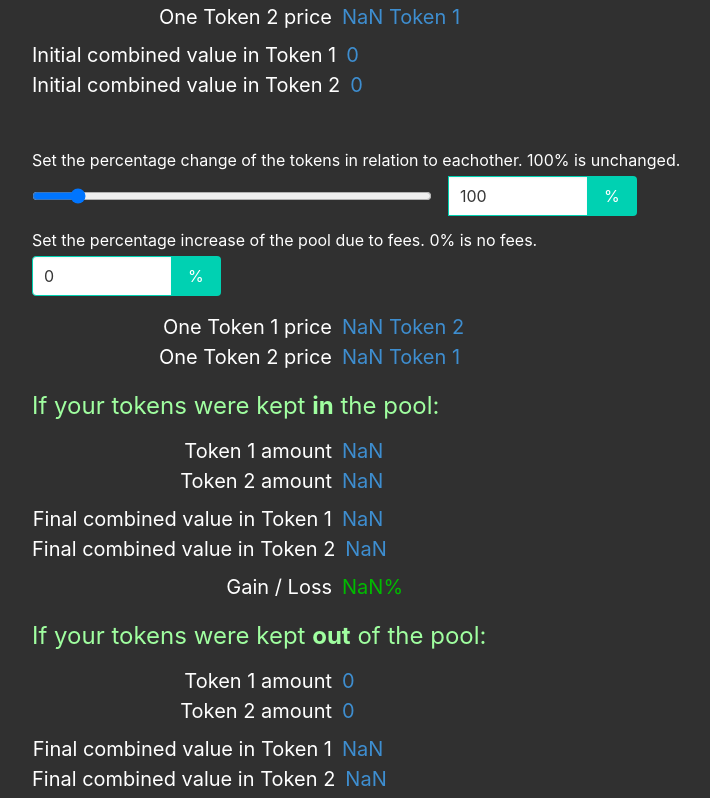
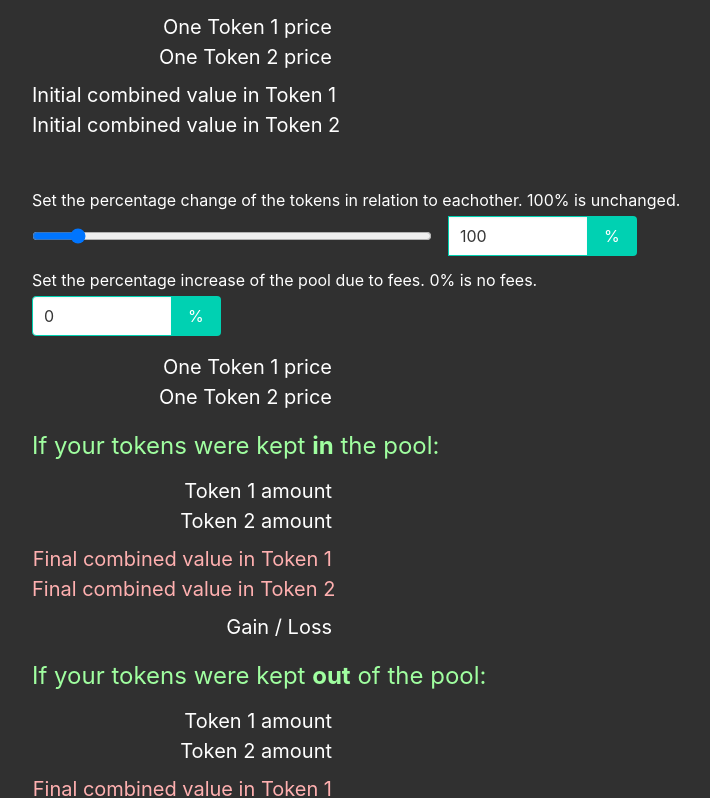
Before and after one commit to dpet/derfi, a React (Create React App) app: page /impermanentLoss in a window 1280 px wide. Shown: the part 347-1145 px from the top of the page, without its empty margins (32-742 px from the left). Built offline with nearby package versions, Linux system fonts and the light colour scheme.

Commit message:
formatting fixed

```diff
--- a/src/App.scss
+++ b/src/App.scss
@@ -104,6 +104,9 @@ html, body{
 }
 .light-green{
   color: #a0ffa0;
+}
+.light-red{
+  color: #ffb0b0;
 }
 
 .address-input{
--- a/src/components/pages/ImpermanentLoss.jsx
+++ b/src/components/pages/ImpermanentLoss.jsx
@@ -19,16 +19,16 @@ export default function ImpermanentLoss(){
 			<p className="mb-3">
 				This tool is a calculator that looks at how impermanent loss and fees can affect Liquidity Pool deposits. Name your tokens and enter a starting value for them. This represents the amount of tokens initially deposited into a Liquidity Pool. At the time of deposit, it is assumed that the amounts will equal each other in value.</p>
 			<p className="mb-3">
-				After the initial conditions are set, adjust the token values relative to eachother and the fees generated by the pool to see if the end result leads to a loss or a gain. The relative value slider starts at 100%. Lowering it to 50% is equivalent to increasing it to 200% since impermant loss results from relative changes in value in either direction.
+				After the initial conditions are set, adjust the token values relative to each other and the fees generated by the pool to see if the end result leads to a loss or a gain. The relative value slider starts at 100%. Lowering it to 50% is equivalent to increasing it to 200% since impermant loss results from relative changes in value in either direction.
 			</p>
 			<p className="mb-3">
-				<a href="https://pintail.medium.com/uniswap-a-good-deal-for-liquidity-providers-104c0b6816f2" target="_blank" className="light-blue">Here</a> is a good article on it. It is worth following along with the example by entering the values into this calculator.
+				<a href="https://pintail.medium.com/uniswap-a-good-deal-for-liquidity-providers-104c0b6816f2" target="_blank" className="light-blue">Here</a> is a good article on it. It is worth following along with the example by entering the values into this calculator for learning.
 			</p>
 			<p className="mb-3">
 				Keep the fees at 0 to see only the impermant loss.
 			</p>
 			<p className="mb-3">
-				The combined value fields show the value if one token is sold for the other. At the time of deposit it is assumed that the values equal eachother so if one token is sold for the other then the combined value is twice the token value sold to. ie. if the initial amounts are 1 Eth and 100 Dai then the combined value in Eth is 2 Eth since selling 100 Dai will get you 1 Eth. It is a way of representing the total value of the tokens combined and can be a useful way to compare them. The final combined value if the tokens are kept out of the pools relies on the final price change of the tokens since their values can vary and will likely not equal eachother.
+				The combined value fields show the value if one token is sold for the other. At the time of deposit it is assumed that the values equal each other so if one token is sold for the other then the combined value is twice the token value sold to. ie. if the initial amounts are 1 Eth and 100 Dai then the combined value in Eth is 2 Eth since selling 100 Dai will get you 1 Eth. It is a way of representing the total value of the tokens combined and can be a useful way to compare them. The final combined value if the tokens are kept out of the pools relies on the final price change of the tokens since their values can vary and will likely not equal eachother.
 			</p>
 
 		</div>}
@@ -71,29 +71,30 @@ export default function ImpermanentLoss(){
 					onChange={e => setToken2Amount(parseFloat(e.target.value))} />
 			</div>
 		</div>
+		<div className="red mb-4">{!entered() && 'Values cannot be 0'}</div>
 
 		<div className="is-size-5 mb-6">
 			<div className="factory-list mb-2">
 				<span className="factory-list-name">Constant Product</span>
-				<span className="factory-list-amount has-text-info">{constantProduct()}</span>
+				<span className="factory-list-amount has-text-info">{entered() && format(constantProduct())}</span>
 			</div>
 
 			<div className="factory-list">
 				<span className="factory-list-name">One {token1Name ? token1Name : 'Token 1'} price</span>
-				<span className="factory-list-amount has-text-info">{token2Amount / token1Amount} {token2Name ? token2Name : 'Token 2'}</span>
+				<span className="factory-list-amount has-text-info">{entered() && `${format(token2Amount / token1Amount)} ${token2Name ? token2Name : 'Token 2'}`}</span>
 			</div>
 			<div className="factory-list mb-2">
 				<span className="factory-list-name">One {token2Name ? token2Name : 'Token 2'} price</span>
-				<span className="factory-list-amount has-text-info">{token1Amount / token2Amount} {token1Name ? token1Name : 'Token 1'}</span>
+				<span className="factory-list-amount has-text-info">{entered() && `${format(token1Amount / token2Amount)} ${token1Name ? token1Name : 'Token 1'}`}</span>
 			</div>
 
 			<div className="factory-list">
 				<span className="factory-list-name">Initial combined value in {token1Name ? token1Name : 'Token 1'}</span>
-				<span className="factory-list-amount has-text-info">{token1Amount * 2}</span>
+				<span className="factory-list-amount has-text-info">{entered() && token1Amount * 2}</span>
 			</div>
 			<div className="factory-list mb-2">
 				<span className="factory-list-name">Initial combined value in {token2Name ? token2Name : 'Token 2'}</span>
-				<span className="factory-list-amount has-text-info">{token2Amount * 2}</span>
+				<span className="factory-list-amount has-text-info">{entered() && token2Amount * 2}</span>
 			</div>
 		</div>
 
@@ -144,11 +145,11 @@ export default function ImpermanentLoss(){
 		<div className="is-size-5 mb-4">
 			<div className="factory-list">
 				<span className="factory-list-name">One {token1Name ? token1Name : 'Token 1'} price</span>
-				<span className="factory-list-amount has-text-info">{newToken1Price()} {token2Name ? token2Name : 'Token 2'}</span>
+				<span className="factory-list-amount has-text-info">{entered() && `${format(newToken1Price())} ${token2Name ? token2Name : 'Token 2'}`}</span>
 			</div>
 			<div className="factory-list mb-2">
 				<span className="factory-list-name">One {token2Name ? token2Name : 'Token 2'} price</span>
-				<span className="factory-list-amount has-text-info">{newToken2Price()} {token1Name ? token1Name : 'Token 1'}</span>
+				<span className="factory-list-amount has-text-info">{entered() && `${format(newToken2Price())} ${token1Name ? token1Name : 'Token 1'}`}</span>
 			</div>
 		</div>
 
@@ -158,20 +159,20 @@ export default function ImpermanentLoss(){
  		<div className="is-size-5 mb-4">
 			<div className="factory-list">
 				<span className="factory-list-name">{token1Name ? token1Name : 'Token 1'} amount</span>
-				<span className="factory-list-amount has-text-info">{newToken1Amount()}</span>
+				<span className="factory-list-amount has-text-info">{format(newToken1Amount())}</span>
 			</div>
 			<div className="factory-list mb-2">
 				<span className="factory-list-name">{token2Name ? token2Name : 'Token 2'} amount</span>
-				<span className="factory-list-amount has-text-info">{newToken2Amount()}</span>
+				<span className="factory-list-amount has-text-info">{format(newToken2Amount())}</span>
 			</div>
 
 			<div className="factory-list">
-				<span className="factory-list-name">Final combined value in {token1Name ? token1Name : 'Token 1'}</span>
-				<span className="factory-list-amount has-text-info">{finalCombinedToken1AmountIn()}</span>
+				<span className="factory-list-name light-red">Final combined value in {token1Name ? token1Name : 'Token 1'}</span>
+				<span className="factory-list-amount has-text-info">{format(finalCombinedToken1AmountIn())}</span>
 			</div>
 			<div className="factory-list mb-2">
-				<span className="factory-list-name">Final combined value in {token2Name ? token2Name : 'Token 2'}</span>
-				<span className="factory-list-amount has-text-info">{finalCombinedToken2AmountIn()}</span>
+				<span className="factory-list-name light-red">Final combined value in {token2Name ? token2Name : 'Token 2'}</span>
+				<span className="factory-list-amount has-text-info">{format(finalCombinedToken2AmountIn())}</span>
 			</div>
 
 			<div className="factory-list mb-2">
@@ -186,20 +187,20 @@ export default function ImpermanentLoss(){
 		<div className="is-size-5 mb-4">
 			<div className="factory-list">
 				<span className="factory-list-name">{token1Name ? token1Name : 'Token 1'} amount</span>
-				<span className="factory-list-amount has-text-info">{token1Amount}</span>
+				<span className="factory-list-amount has-text-info">{entered() && token1Amount}</span>
 			</div>
 			<div className="factory-list mb-2">
 				<span className="factory-list-name">{token2Name ? token2Name : 'Token 2'} amount</span>
-				<span className="factory-list-amount has-text-info">{token2Amount}</span>
+				<span className="factory-list-amount has-text-info">{entered() && token2Amount}</span>
 			</div>
 
 			<div className="factory-list">
-				<span className="factory-list-name">Final combined value in {token1Name ? token1Name : 'Token 1'}</span>
-				<span className="factory-list-amount has-text-info">{finalCombinedToken1AmountOut()}</span>
+				<span className="factory-list-name light-red">Final combined value in {token1Name ? token1Name : 'Token 1'}</span>
+				<span className="factory-list-amount has-text-info">{format(finalCombinedToken1AmountOut())}</span>
 			</div>
 			<div className="factory-list mb-2">
-				<span className="factory-list-name">Final combined value in {token2Name ? token2Name : 'Token 2'}</span>
-				<span className="factory-list-amount has-text-info">{finalCombinedToken2AmountOut()}</span>
+				<span className="factory-list-name light-red">Final combined value in {token2Name ? token2Name : 'Token 2'}</span>
+				<span className="factory-list-amount has-text-info">{format(finalCombinedToken2AmountOut())}</span>
 			</div>
 		</div>
 	</div>
@@ -249,6 +250,9 @@ export default function ImpermanentLoss(){
 
 	function gain(){
 		let gain = (finalCombinedToken1AmountIn() - finalCombinedToken1AmountOut()) / finalCombinedToken1AmountOut() * 100
+		if (isNaN(gain))
+			return ''
+
 		return <span className={gain < 0 ? 'red' : 'green'}>{gain.toFixed(2)}%</span>
 	}
 
@@ -267,6 +271,17 @@ export default function ImpermanentLoss(){
 
 	// divergence_loss = 2 * sqrt(price_ratio) / (1+price_ratio) — 1
 
+	function entered(){
+		return (token1Amount !== 0 && !isNaN(token1Amount)) && (token2Amount !== 0 && !isNaN(token2Amount))
+	}
+
+	function format(val){
+		if (!val || isNaN(val))
+			return ''
+
+		return precision(val, 4)
+	}
+
 
 	function precision(string, digits) {
 		string = string.toString()
```
